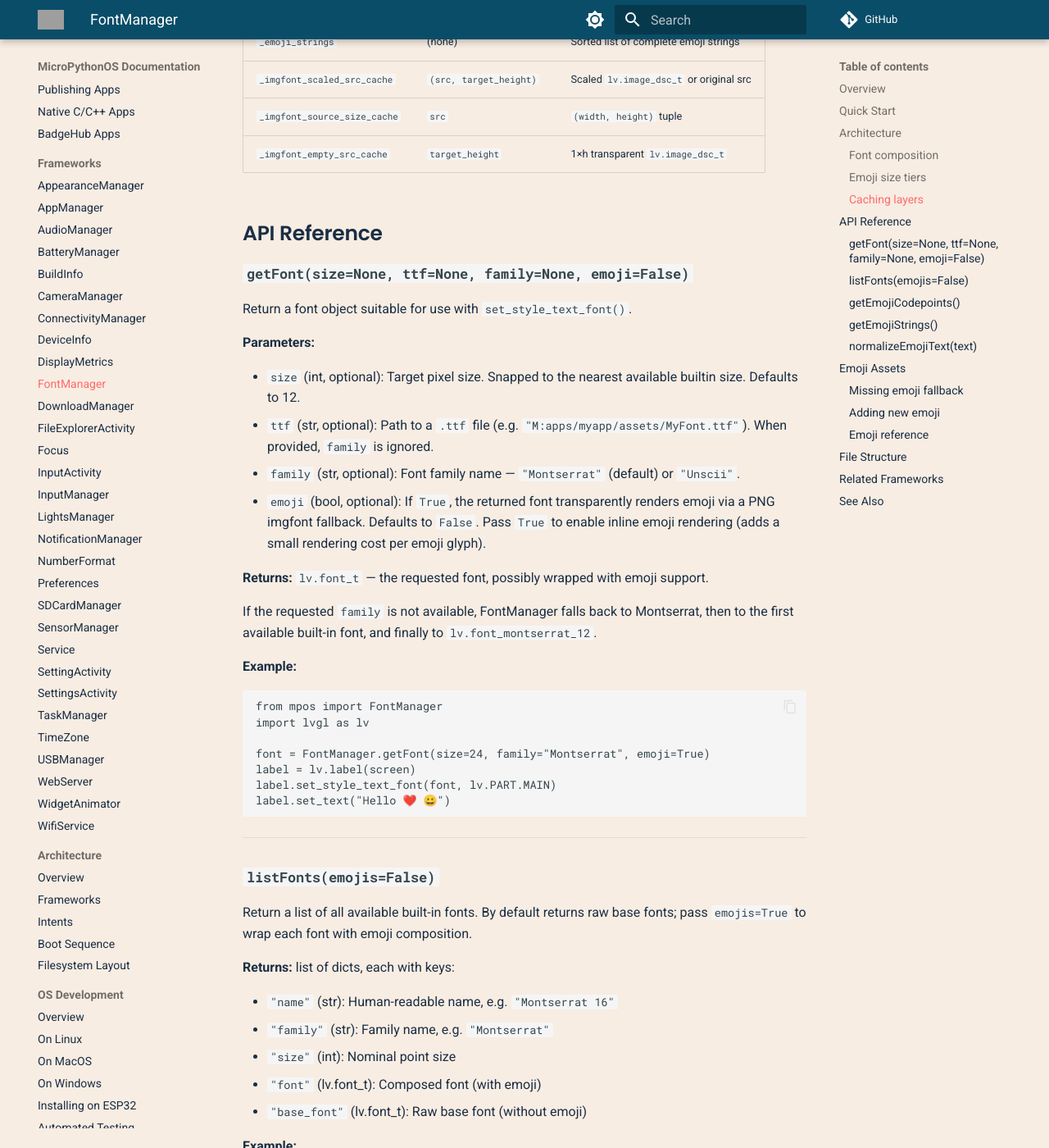
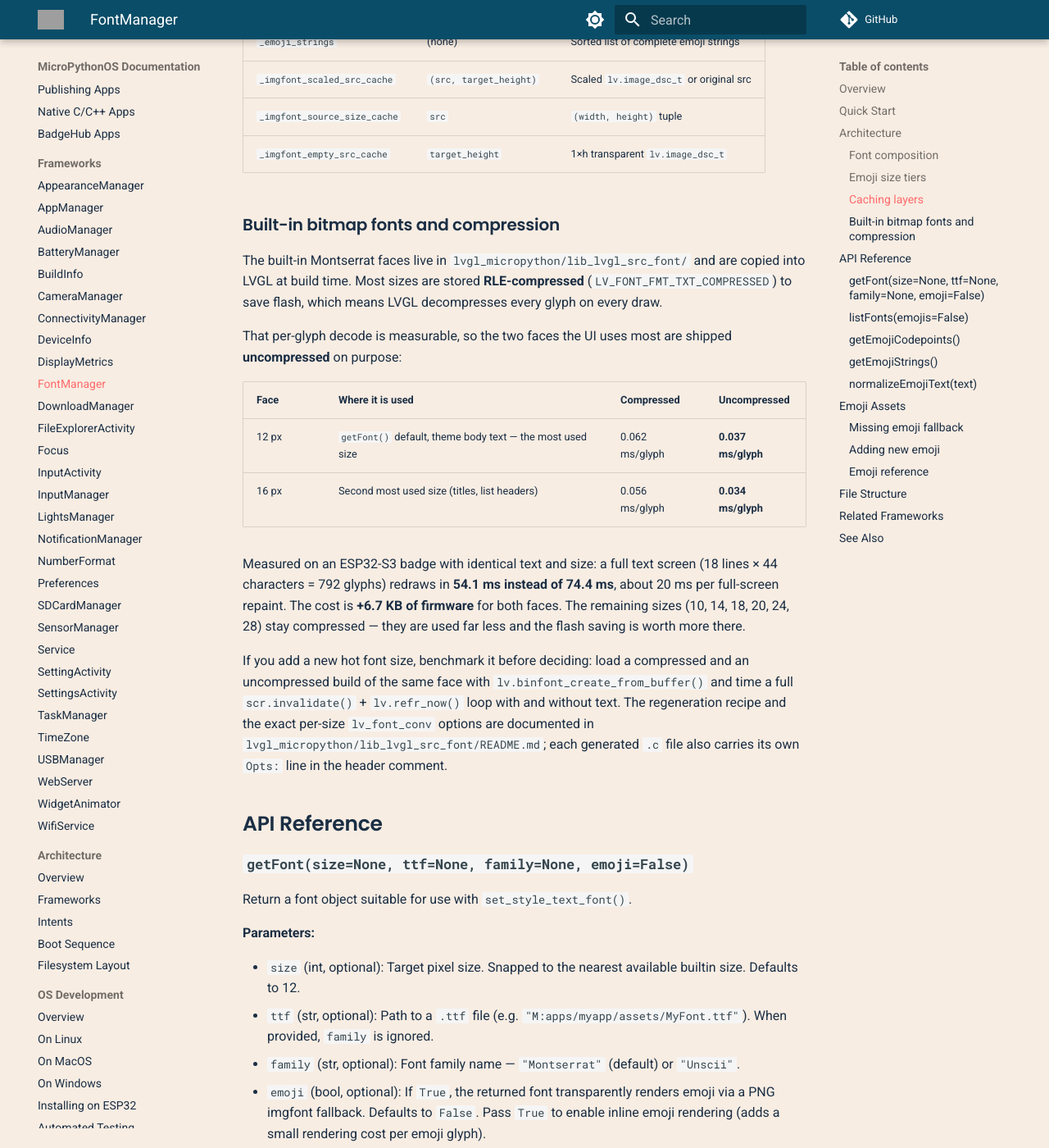
Before and after one commit to MicroPythonOS/docs, an MkDocs documentation site: the page built from docs/frameworks/font-manager.md, in a window 1280 px wide and 1400 px high, scrolled down 2124 px. Shown: the whole window at 82% size. Built offline with MkDocs 1.6.1 and Material for MkDocs 9.7.7, drawn with Linux system fonts in a browser that asks for light colours; comment, search, counter and statistics services are not loaded; grey boxes are pictures that could not be loaded.

Commit message:
font-manager: document which built-in faces are uncompressed, and why
The 12px (getFont default) and 16px Montserrat faces ship uncompressed: RLE
compression decodes every glyph on every draw, measured on the badge at
0.062 -> 0.037ms per glyph at 12px and 0.056 -> 0.034ms at 16px, so a full
text screen repaints ~20ms faster for +6.7KB of firmware. Also records how
to benchmark a candidate size before changing it.

```diff
--- a/docs/frameworks/font-manager.md
+++ b/docs/frameworks/font-manager.md
@@ -75,6 +75,21 @@ Emoji PNGs are stored in `builtin/res/emojis/`:
 | `_imgfont_scaled_src_cache` | `(src, target_height)` | Scaled `lv.image_dsc_t` or original src |
 | `_imgfont_source_size_cache` | `src` | `(width, height)` tuple |
 | `_imgfont_empty_src_cache` | `target_height` | 1×h transparent `lv.image_dsc_t` |
+
+### Built-in bitmap fonts and compression
+
+The built-in Montserrat faces live in `lvgl_micropython/lib_lvgl_src_font/` and are copied into LVGL at build time. Most sizes are stored **RLE-compressed** (`LV_FONT_FMT_TXT_COMPRESSED`) to save flash, which means LVGL decompresses every glyph on every draw.
+
+That per-glyph decode is measurable, so the two faces the UI uses most are shipped **uncompressed** on purpose:
+
+| Face | Where it is used | Compressed | Uncompressed |
+|------|------------------|-----------|--------------|
+| 12 px | `getFont()` default, theme body text — the most used size | 0.062 ms/glyph | **0.037 ms/glyph** |
+| 16 px | Second most used size (titles, list headers) | 0.056 ms/glyph | **0.034 ms/glyph** |
+
+Measured on an ESP32-S3 badge with identical text and size: a full text screen (18 lines × 44 characters = 792 glyphs) redraws in **54.1 ms instead of 74.4 ms**, about 20 ms per full-screen repaint. The cost is **+6.7 KB of firmware** for both faces. The remaining sizes (10, 14, 18, 20, 24, 28) stay compressed — they are used far less and the flash saving is worth more there.
+
+If you add a new hot font size, benchmark it before deciding: load a compressed and an uncompressed build of the same face with `lv.binfont_create_from_buffer()` and time a full `scr.invalidate()` + `lv.refr_now()` loop with and without text. The regeneration recipe and the exact per-size `lv_font_conv` options are documented in `lvgl_micropython/lib_lvgl_src_font/README.md`; each generated `.c` file also carries its own `Opts:` line in the header comment.
 
 ## API Reference
 
```
